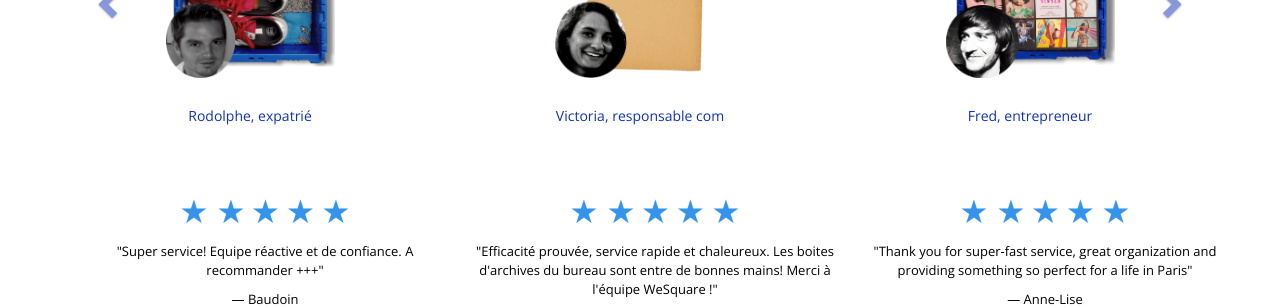
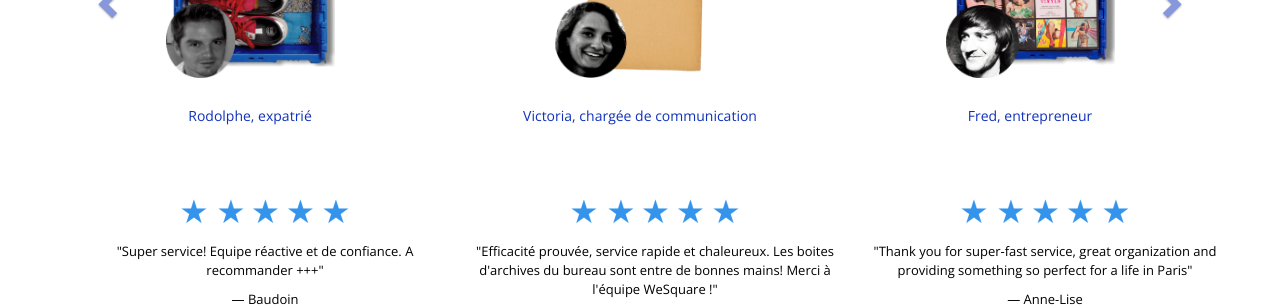
Before and after one commit to Seb1501/wesquare, a Jekyll site: the page built from index.html, in a window 1280 px wide and 900 px high, scrolled down 3648 px. Shown: the part 154-461 px from the top of the window. Built offline with Jekyll 4.4.1, drawn with Linux system fonts in a browser that asks for light colours; nearby versions of some CDN libraries; Markdown is read by kramdown in place of the engine named in the settings.

Commit message:
Corrections titre personnes

```diff
--- a/index.html
+++ b/index.html
@@ -333,7 +333,7 @@
             <div class="col-sm-6 col-md-4 text-center">
               <a href="Victoria.html" id="">
                 <img src="images/Penderie_Vic_pic_cpd.png" alt="BOX de Vic" width="150" class="img-responsive center-block">
-                <h5>Victoria, responsable com</h5>
+                <h5>Victoria, chargée de communication</h5>
               </a>
             </div>
             <div class="col-sm-6 col-md-4 text-center">
@@ -347,7 +347,7 @@
             <div class="col-sm-6 col-md-4 text-center">
               <a href="See-Concept.html" id="">
                 <img src="images/BOX_See-Concept_pic_cpd.png" alt="BOX de See-Concept" width="150" class="img-responsive center-block">
-                <h5>See-Concept, créateur de lunettes Design</h5>
+                <h5>See-Concept, créateur de lunettes design</h5>
               </a>
             </div>
             <div class="col-sm-6 col-md-4 text-center">
@@ -359,7 +359,7 @@
             <div class="col-sm-6 col-md-4 text-center">
               <a href="Beaubien.html" id="">
                 <img src="images/BOX_Beaubien_pic_cpd.png" alt="BOX de Beaubien" width="150" class="img-responsive center-block">
-                <h5>Beaubien, concept store<sup>e</sup></h5>
+                <h5>Beaubien, concept store</h5>
               </a>
             </div>
           </div>
```
Also changed, not shown: 1 other file.
